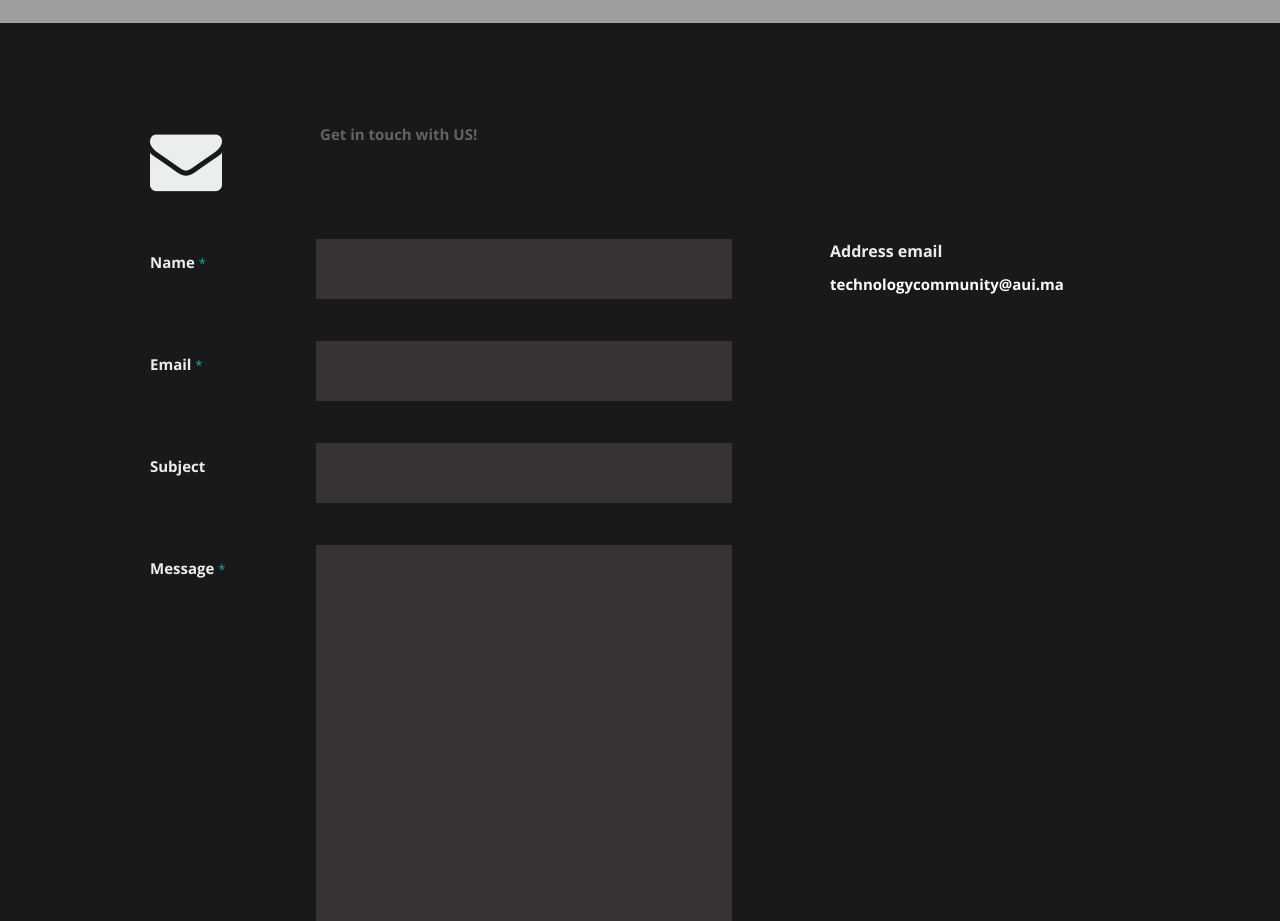
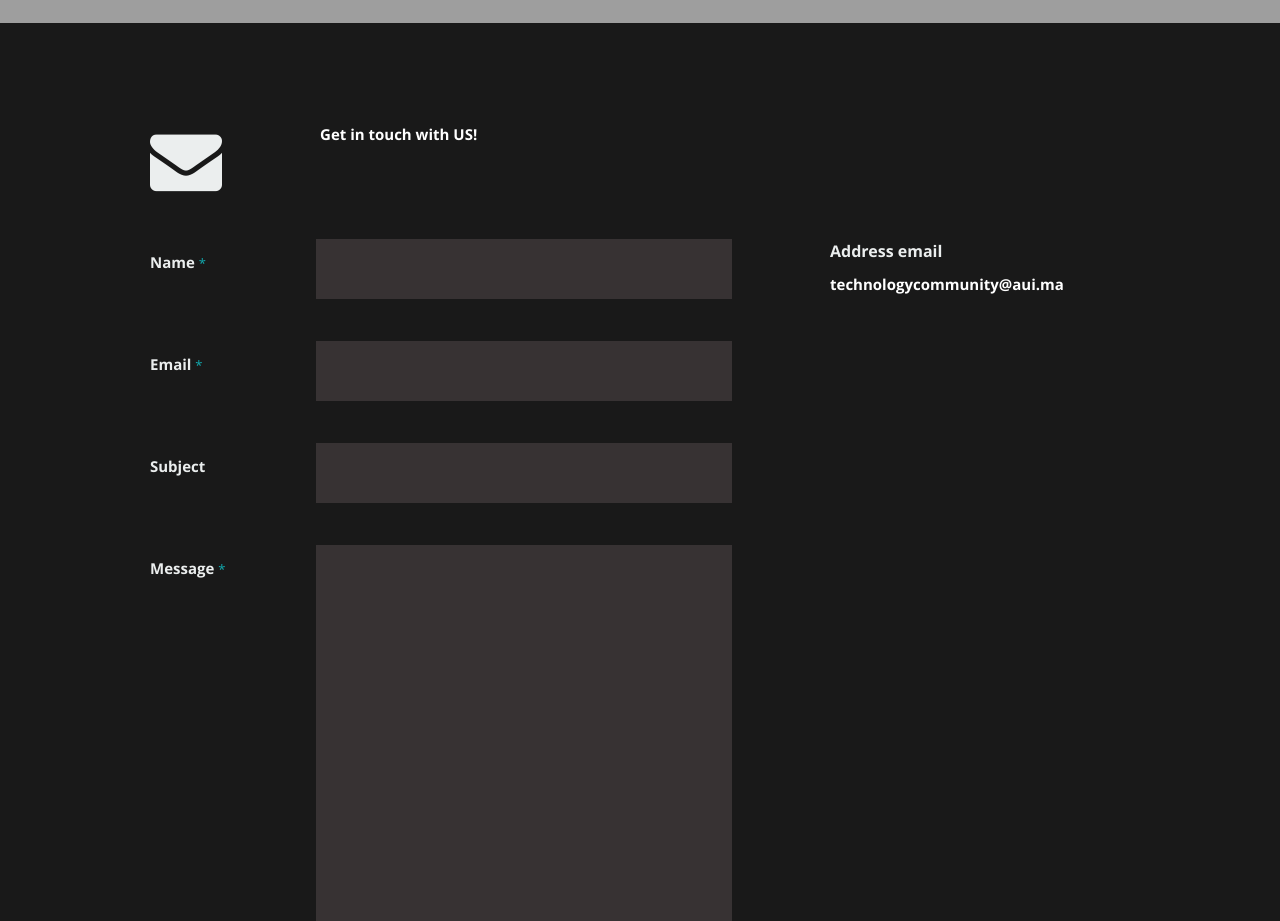
Before and after one commit to proesaad/tecom, a React (Create React App) app: page / in a window 1280 px wide. Shown: the part 1940-2861 px from the top of the page. Built offline with nearby package versions, Linux system fonts and the light colour scheme; grey boxes are pictures that could not be loaded.

Commit message:
Update Contact.js

```diff
--- a/src/Components/Contact.js
+++ b/src/Components/Contact.js
@@ -31,7 +31,7 @@ const Contact = ({ data }) => {
         </div>
 
         <div className="ten columns">
-          <b>{contactMessage}</b>
+          <b style={{ color: "white" }}>{contactMessage}</b>
         </div>
       </div>
 
```
